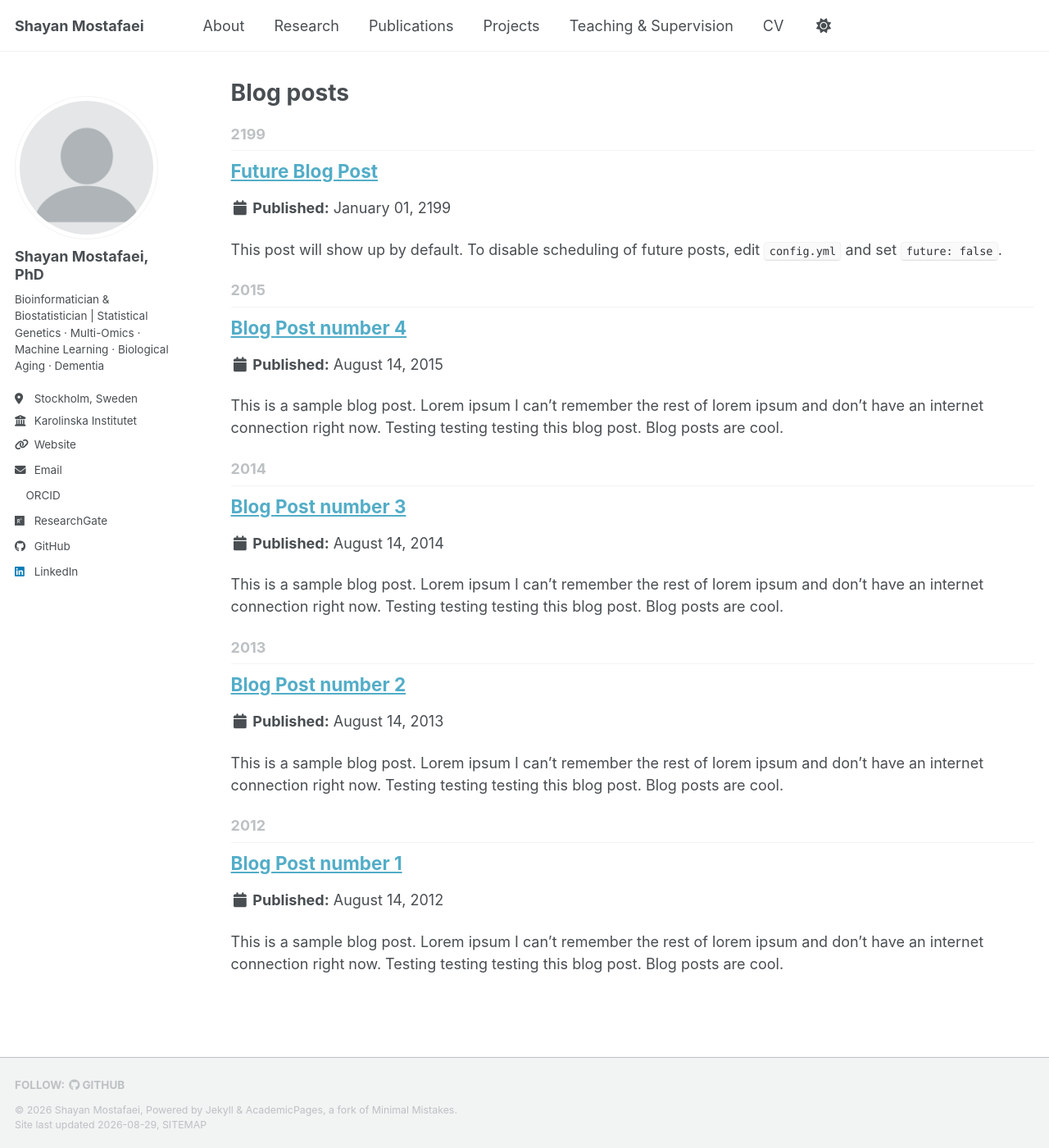
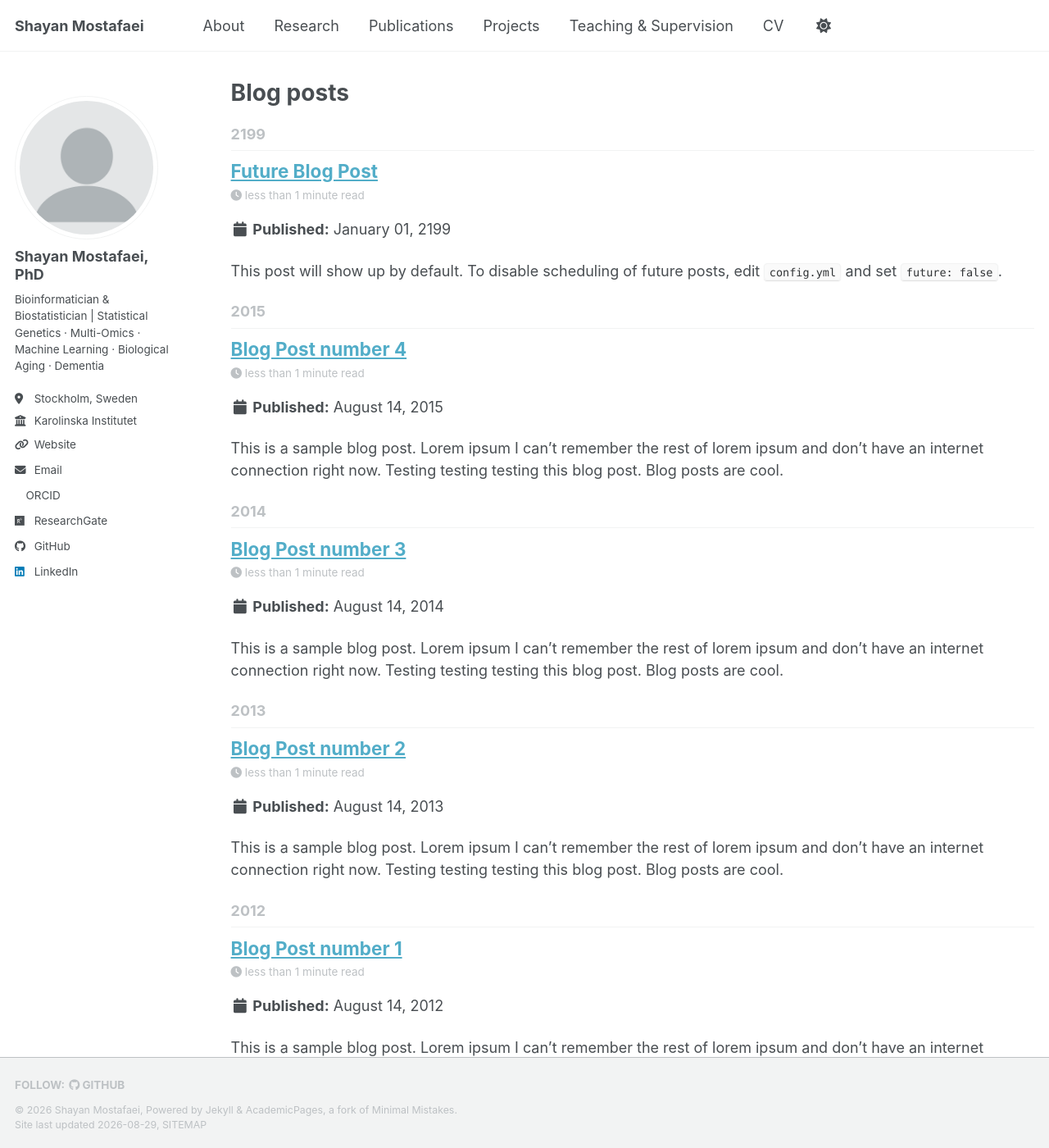
Before and after one commit to shayanmostafaei/shayanmostafaei.github.io, a Jekyll site: the page built from _pages/year-archive.html, in a window 1280 px wide and 1400 px high. Shown: the whole window at 82% size. Built offline with Jekyll 4.4.1, drawn with Linux system fonts in a browser that asks for light colours; a style sheet for code colours, icons or effects is not loaded; part of the change alters nothing that is shown.

Commit message:
Update _config.yml

```diff
--- a/_config.yml
+++ b/_config.yml
@@ -242,7 +242,7 @@ defaults:
     values:
       layout: single
       author_profile: true
-      read_: true
+      read_time: true
       comments: true
       share: true
       related: true
```
